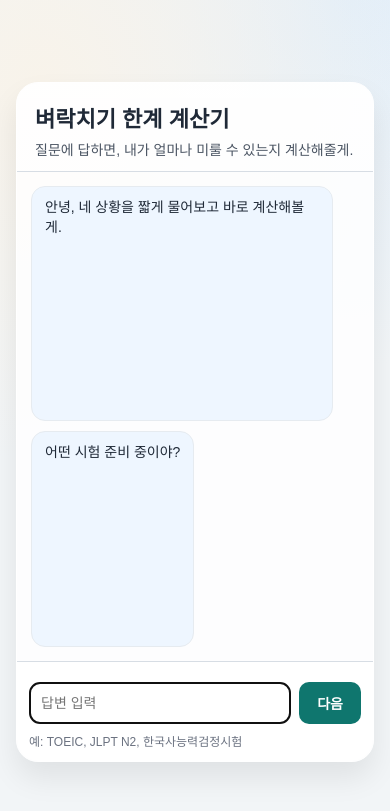
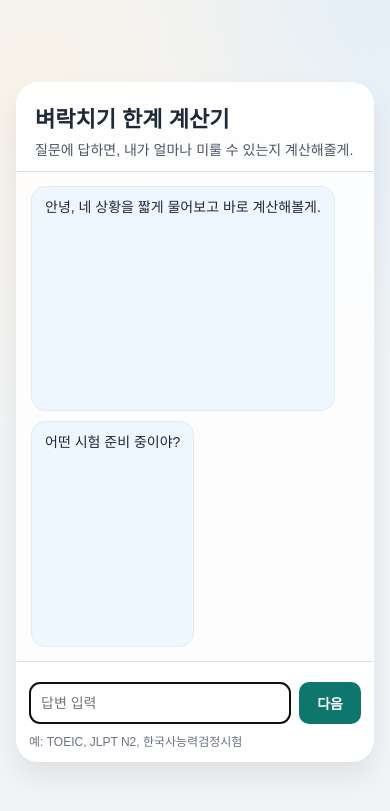
Before and after one commit to minus43/llm-proj, a Flask app: page / in a window 390 px wide. Shown: the top 811 px of the page. Run offline with Flask 3, Linux system fonts and the light colour scheme.

Commit message:
fix: improve chat bubble sizing and wrapping

```diff
--- a/templates/index.html
+++ b/templates/index.html
@@ -61,13 +61,16 @@
       gap: 10px;
     }
     .msg {
-      max-width: 85%;
+      max-width: min(78%, 620px);
+      width: fit-content;
       padding: 11px 13px;
       border-radius: 14px;
       line-height: 1.42;
       font-size: 14px;
       border: 1px solid #e6ebf0;
       white-space: pre-wrap;
+      word-break: keep-all;
+      overflow-wrap: anywhere;
     }
     .assistant { background: var(--assistant); justify-self: start; }
     .user { background: var(--user); justify-self: end; }
@@ -113,7 +116,7 @@
     .hidden-form { display: none; }
     @media (max-width: 760px) {
       .chat { height: 58vh; }
-      .msg { max-width: 92%; }
+      .msg { max-width: 94%; }
     }
   </style>
 </head>
```
